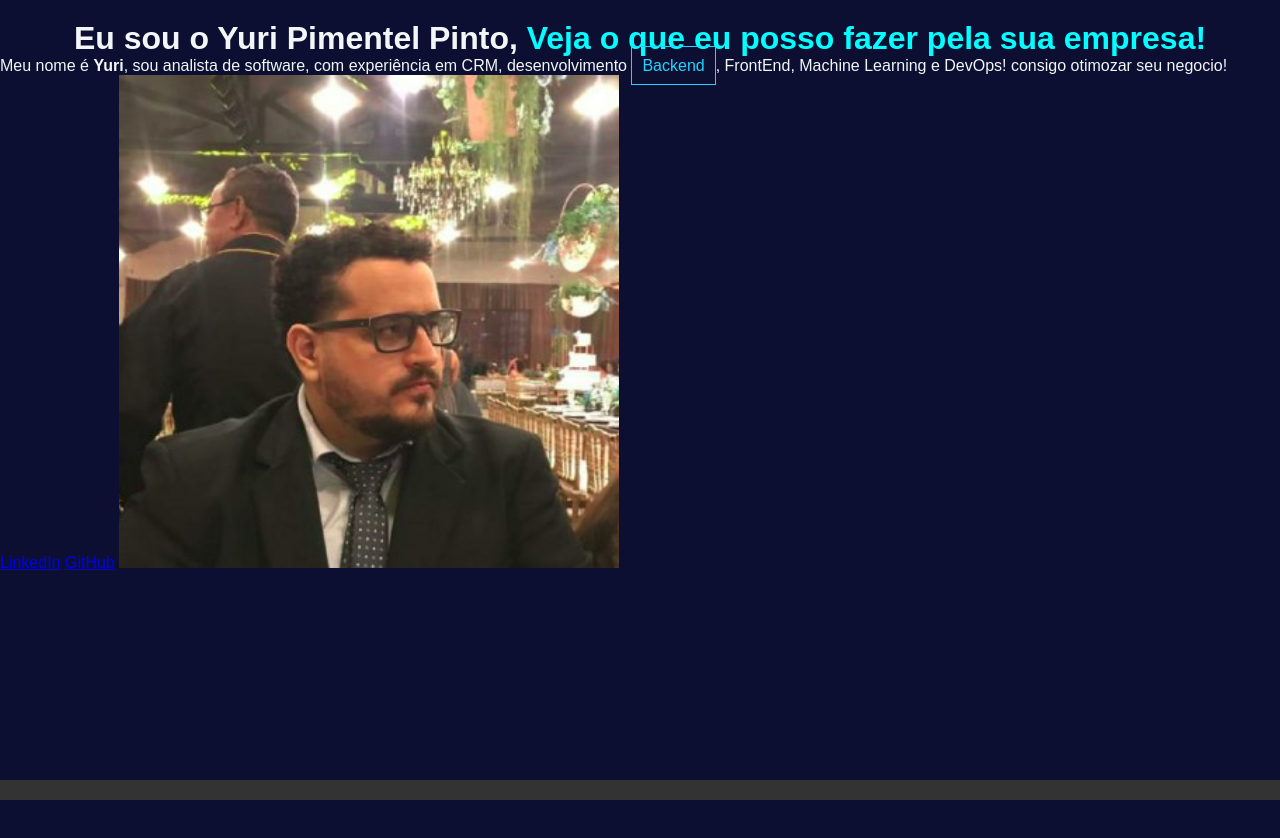
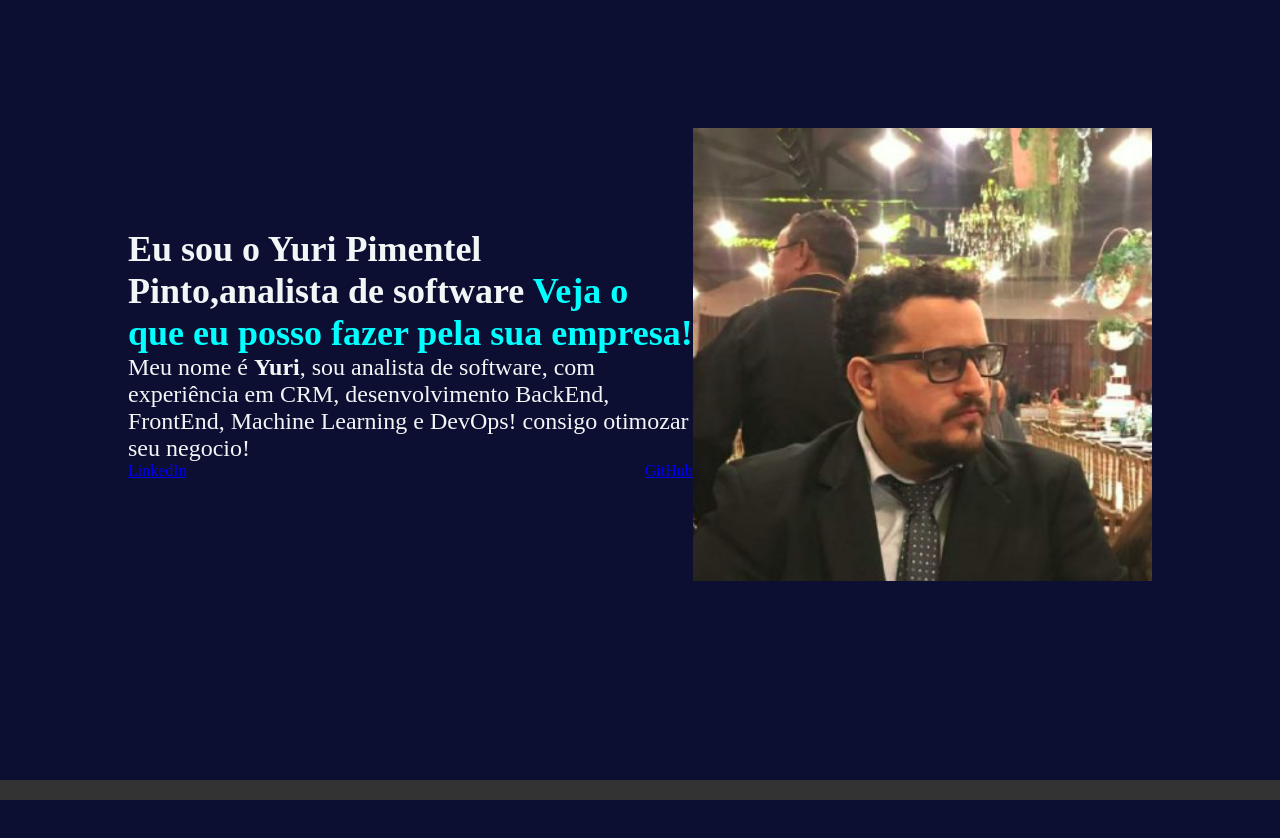
Before and after one commit to yuripnp/html_training, a plain HTML site: page index.html in a window 1280 px wide. Before the commit the page ends 800 px from the top, so only its background shows below. Drawn offline with Linux system fonts and the light colour scheme; a web font is replaced by a local one.

Commit message:
estilizando fontes e margerns

```diff
--- a/desafio.css
+++ b/desafio.css
@@ -20,9 +20,16 @@ p {
     color: #0C0F32;
 }
 
+
 .tituloUrgente {
     color: #a10505;
     background-color: #e6ecee;
     padding: 2px 10px;
     border-radius: 10px;
 }
+
+body {
+    background-color: #0C0F32;
+    height: 100vh;
+    box-sizing: border-box;
+}
--- a/index.html
+++ b/index.html
@@ -13,15 +13,22 @@
     <header>
 
     </header>
-    <main>
-        <h1>Eu sou o Yuri Pimentel Pinto, <strong class="tituloPrincipal">Veja o que eu posso fazer pela sua
-                empresa!</strong></h1>
-        <p>Meu nome é <strong class="nomePrincial">Yuri</strong>, sou analista de software, com experiência em CRM,
-            desenvolvimento
-            <span>Backend</span>, FrontEnd, Machine Learning e DevOps! consigo otimozar seu negocio!
-        </p>
-        <a href="https://www.linkedin.com/in/yuri-pimentel-pinto-dev/">LinkedIn</a>
-        <a href="https://github.com/yuripnp">GitHub</a>
+    <main class="apresentacao">
+        <section class="apresentacao__conteudo">
+            <h1 class="apresentacao__conteudo__titulo">Eu sou o Yuri Pimentel Pinto,analista de software <strong
+                    class="tituloPrincipal">Veja o que eu posso fazer pela sua
+                    empresa!</strong></h1>
+            <p class="apresentacao__conteudo__texto">Meu nome é <strong class="nomePrincial">Yuri</strong>, sou analista
+                de software, com experiência em CRM,
+                desenvolvimento
+                BackEnd, FrontEnd, Machine Learning e DevOps! consigo otimozar seu negocio!
+            </p>
+            <div class="apresentacao__link">
+                <a href="https://www.linkedin.com/in/yuri-pimentel-pinto-dev/">LinkedIn</a>
+                <a href="https://github.com/yuripnp">GitHub</a>
+            </div>
+        </section>
+
         <img src="fotoYuri.png" alt="Foto de Yuri Pimentel Pinto" width="500px">
     </main>
     <footer>
--- a/style.css
+++ b/style.css
@@ -1,3 +1,5 @@
+@import url('https://fonts.googleapis.com/css2?family=Croissant+One&display=swap');
+
 * {
     margin: 0;
     padding: 0;
@@ -5,11 +7,10 @@
 
 
 body {
-    font-family: Arial, sans-serif;
+    height: 100vh;
+    box-sizing: border-box;
     background-color: #0C0F32;
     color: #f2f6f6;
-    margin: 0;
-    padding: 0;
 }
 
 footer {
@@ -22,17 +23,34 @@ footer {
     width: 100%;
 }
 
-h1 {
-    text-align: center;
-    margin-top: 20px;
-}
-
 .tituloPrincipal {
     color: #00ffff;
 }
 
-span {
-    color: #22D4FD;
-    border: 1px solid #22D4FD;
-    padding: 10px;
+
+.apresentacao {
+    margin: 10%;
+    display: flex;
+    align-items: center;
+    justify-content: space-between;
+
 }
+
+.apresentacao__conteudo {
+    width: 615px;
+}
+
+.apresentacao__conteudo__titulo {
+    font-size: 36px;
+    font-family: "Croissant One", serif;
+}
+
+.apresentacao__conteudo__texto {
+    font-size: 24px;
+    font-family: "Croissant One", serif;
+}
+
+.apresentacao__link {
+    display: flex;
+    justify-content: space-between;
+}
```
